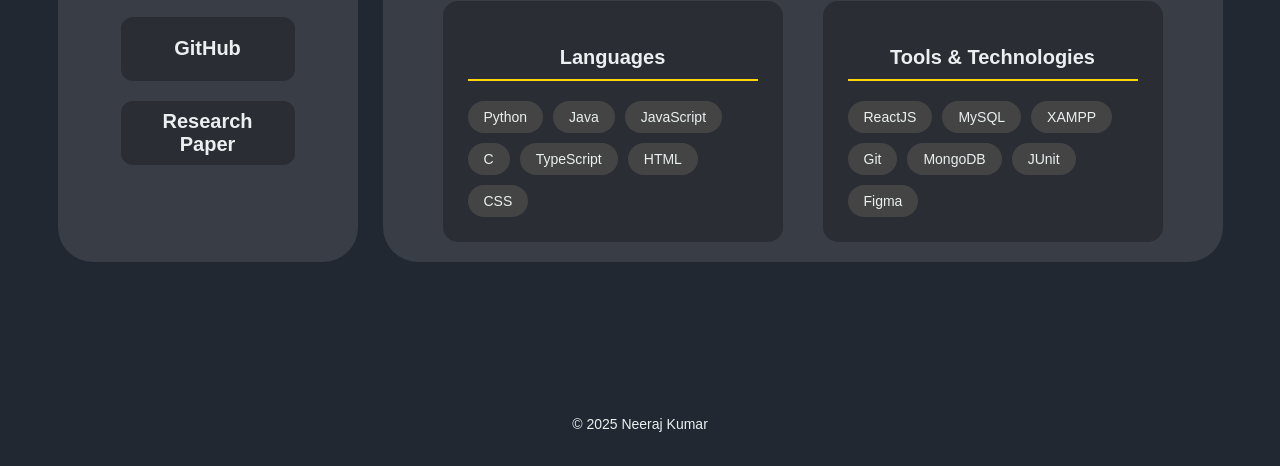
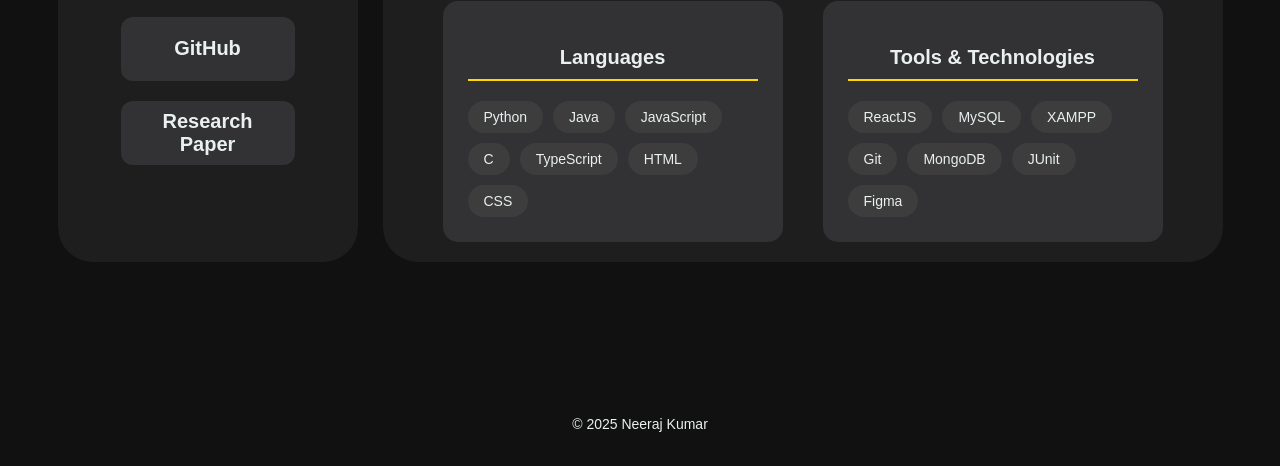
Before and after one commit to neera-jk/neera-jk.github.io, a plain HTML site: page index.html in a window 1280 px wide. Shown: the part 512-978 px from the top of the page. Drawn offline with Linux system fonts and the light colour scheme.

Commit message:
color changes

```diff
--- a/style.css
+++ b/style.css
@@ -1,6 +1,6 @@
 :root {
-      --bg: #222831;
-      --box-bg: #393E46;
+      --bg: #111111;
+      --box-bg: #1e1e1f;
       --text: #EAEFEF;
       --accent: #ffd700;
       --secondary-text: #B8B8B8;
@@ -8,8 +8,8 @@
 
     body {
         font-family: Arial, sans-serif;
-        background-color: #222831;
-        color: var(--text);
+        background-color: #111111;
+        color: #f9f9f9;
         text-align: center;
         width: 100%;
         margin: 0;
@@ -56,7 +56,7 @@
         position: sticky;
         display: flex;
         flex-direction: column;
-        background-color: #393E46;
+        background-color: #1e1e1f;
         border-radius: 35px;
         align-items: center;
         justify-content: center;
@@ -88,7 +88,7 @@
           align-items: center;
           justify-content: center;
           padding: 12px 12px;
-          background-color: #2A2D34;
+          background-color: #323235;
           border-radius: 12px;
           transition: all 0.3s ease;
           text-decoration: none;
@@ -105,7 +105,7 @@
         height: auto;
         display: flex;
         flex-direction: column;
-        background-color: #393E46;
+        background-color: #1e1e1f;
         border-radius: 35px;
         padding: 20px;
       }
@@ -149,7 +149,7 @@
         }
 
         .skillCategory {
-          background-color: #2A2D34;
+          background-color: #323235;
           border-radius: 15px;
           padding: 25px;
         }
@@ -170,7 +170,7 @@
         }
 
         .skillItem {
-          background-color: #444;
+          background-color: #3d3d3e;
           color: var(--text);
           padding: 8px 16px;
           border-radius: 20px;
```
